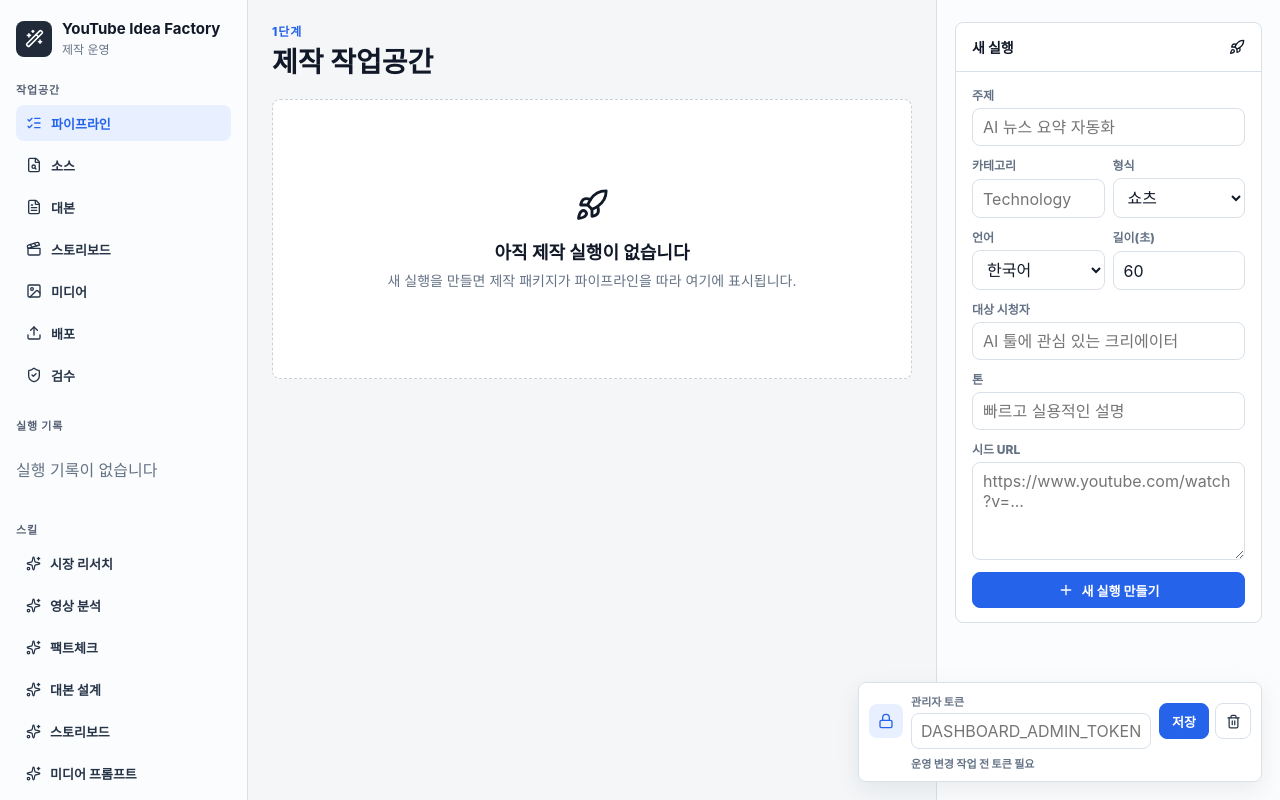
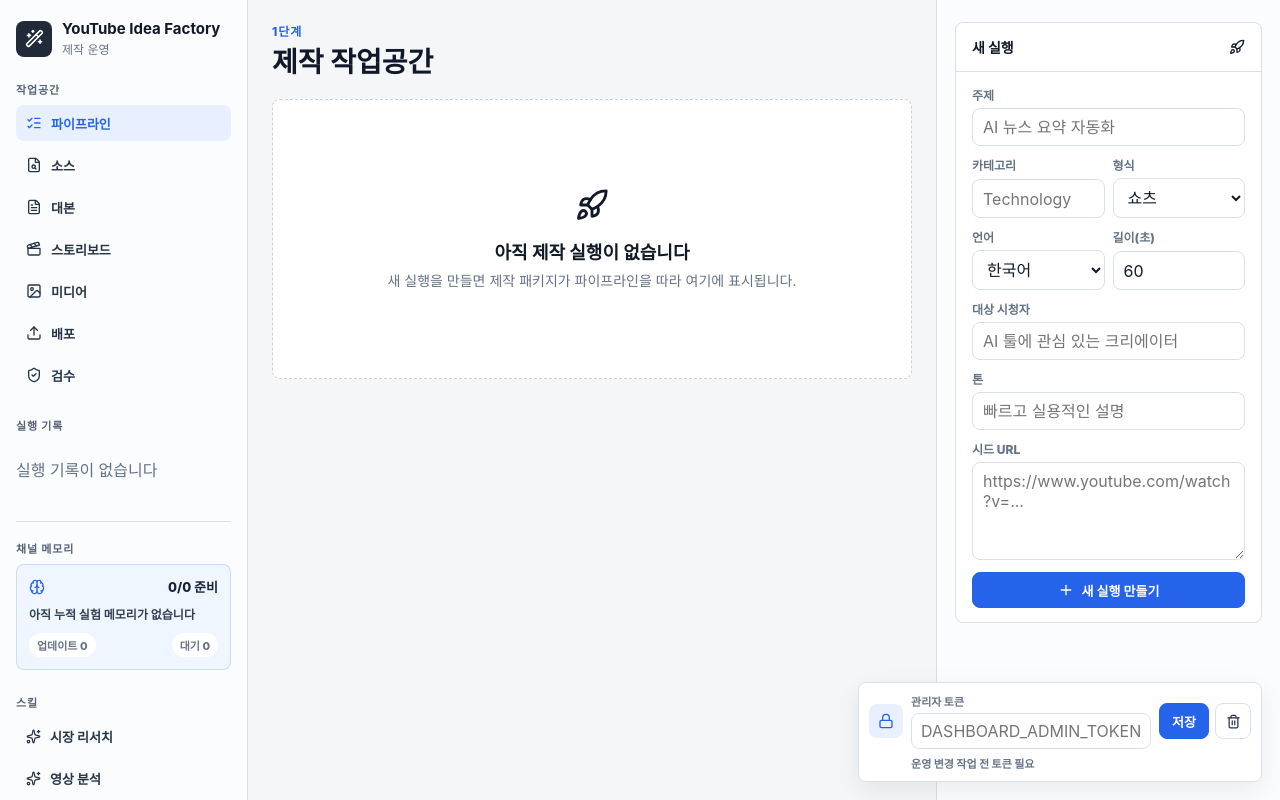
Before and after one commit to Jhongjin/youtube-idea_factory, a Next.js app: page / in a window 1280 px wide. Shown: the top 800 px of the page. Built offline with nearby package versions, Linux system fonts and the light colour scheme.

Commit message:
Add global channel memory index

```diff
--- /dev/null
+++ b/app/api/analytics/channel-memory-index/route.ts
@@ -0,0 +1,7 @@
+import { getChannelMemoryIndex } from "@/lib/channel-memory-index";
+
+export const dynamic = "force-dynamic";
+
+export async function GET() {
+  return Response.json({ index: await getChannelMemoryIndex() });
+}
--- a/app/globals.css
+++ b/app/globals.css
@@ -1899,6 +1899,58 @@
   background: var(--blue-soft);
 }
 
+.channel-memory-index {
+  border-top: 1px solid var(--line);
+  padding-top: 18px;
+}
+
+.memory-index-card {
+  display: grid;
+  gap: 10px;
+  border: 1px solid rgba(37, 99, 235, 0.18);
+  border-radius: 8px;
+  background: #eff6ff;
+  padding: 12px;
+}
+
+.memory-index-heading,
+.memory-index-stats {
+  display: flex;
+  align-items: center;
+  justify-content: space-between;
+  gap: 8px;
+}
+
+.memory-index-heading {
+  color: var(--blue);
+}
+
+.memory-index-heading strong {
+  color: #182235;
+  font-size: 13px;
+  font-weight: 850;
+}
+
+.memory-index-card p {
+  margin: 0;
+  color: #334155;
+  font-size: 12px;
+  font-weight: 750;
+  line-height: 1.45;
+}
+
+.memory-index-stats span {
+  display: inline-flex;
+  min-height: 24px;
+  align-items: center;
+  border-radius: 999px;
+  background: var(--surface);
+  color: var(--muted);
+  padding: 0 8px;
+  font-size: 11px;
+  font-weight: 850;
+}
+
 @media (max-width: 1180px) {
   .shell {
     grid-template-columns: 220px minmax(0, 1fr);
--- a/app/page.tsx
+++ b/app/page.tsx
@@ -1,6 +1,7 @@
 import {
   AlertTriangle,
   BarChart3,
+  Brain,
   CheckCircle2,
   Clapperboard,
   FileSearch,
@@ -56,6 +57,7 @@
 import { getRunApprovals, type RunApprovals } from "@/lib/approvals";
 import { getAssetGenerationState, type AssetGenerationState } from "@/lib/asset-generation-state";
 import { getRunArtifacts } from "@/lib/artifacts";
+import { getChannelMemoryIndex, type ChannelMemoryIndex } from "@/lib/channel-memory-index";
 import { validateProductionPackage, type PackageValidationResult } from "@/lib/package-validation";
 import { getSafeProviderSettings } from "@/lib/provider-settings";
 import { providerRoles, type SafeProviderSettings } from "@/lib/provider-settings-shared";
@@ -161,7 +163,37 @@
   );
 }
 
-function Sidebar({ runs, activeRun }: { runs: RunSummary[]; activeRun?: RunSummary }) {
+function ChannelMemoryIndexPanel({ index }: { index: ChannelMemoryIndex }) {
+  const topExperiment = index.next_experiments[0]?.text ?? "아직 누적 실험 메모리가 없습니다";
+  return (
+    <section className="nav-section channel-memory-index">
+      <h2>채널 메모리</h2>
+      <div className="memory-index-card">
+        <div className="memory-index-heading">
+          <Brain size={16} />
+          <strong>
+            {index.ready_update_count}/{index.run_count} 준비
+          </strong>
+        </div>
+        <p>{topExperiment}</p>
+        <div className="memory-index-stats">
+          <span>업데이트 {index.update_count}</span>
+          <span>대기 {index.skipped_runs}</span>
+        </div>
+      </div>
+    </section>
+  );
+}
+
+function Sidebar({
+  activeRun,
+  memoryIndex,
+  runs,
+}: {
+  activeRun?: RunSummary;
+  memoryIndex: ChannelMemoryIndex;
+  runs: RunSummary[];
+}) {
   return (
     <aside className="sidebar">
       <div className="brand">
@@ -205,6 +237,8 @@
           {runs.length === 0 ? <p className="muted">실행 기록이 없습니다</p> : null}
         </div>
       </section>
+
+      <ChannelMemoryIndexPanel index={memoryIndex} />
 
       <section className="nav-section">
         <h2>스킬</h2>
@@ -657,6 +691,7 @@
   searchParams?: Promise<{ run?: string }>;
 }) {
   const runs = await getRuns();
+  const memoryIndex = await getChannelMemoryIndex(runs);
   const providerSettings = await getSafeProviderSettings();
   const params = searchParams ? await searchParams : {};
   const activeRun = runs.find((run) => run.id === params.run) ?? runs[0];
@@ -669,7 +704,7 @@
 
   return (
     <div className="shell">
-      <Sidebar runs={runs} activeRun={activeRun} />
+      <Sidebar activeRun={activeRun} memoryIndex={memoryIndex} runs={runs} />
       {activeRun ? (
         <main className="main">
           <div className="topbar">
--- /dev/null
+++ b/lib/channel-memory-index.ts
@@ -0,0 +1,127 @@
+import type { ChannelMemoryUpdate } from "@/lib/channel-memory-update";
+import { readRunJson } from "@/lib/run-store";
+import { getRuns, type RunSummary } from "@/lib/runs";
+
+export type ChannelMemoryIndexItem = {
+  text: string;
+  count: number;
+  runs: Array<{
+    run_id: string;
+    topic: string;
+  }>;
+};
+
+export type ChannelMemoryIndex = {
+  created_at: string;
+  run_count: number;
+  update_count: number;
+  ready_update_count: number;
+  skipped_runs: number;
+  latest_update_at: string;
+  carry_forward: ChannelMemoryIndexItem[];
+  caution_flags: ChannelMemoryIndexItem[];
+  title_patterns: ChannelMemoryIndexItem[];
+  thumbnail_patterns: ChannelMemoryIndexItem[];
+  hook_patterns: ChannelMemoryIndexItem[];
+  next_experiments: ChannelMemoryIndexItem[];
+};
+
+const memoryPath = "12-channel-memory-update.json";
+
+function compact(value: string) {
+  return value.replace(/\s+/g, " ").trim();
+}
+
+function addItem(
+  map: Map<string, ChannelMemoryIndexItem>,
+  text: string,
+  run: Pick<RunSummary, "id" | "package">,
+) {
+  const key = compact(text);
+  if (!key) {
+    return;
+  }
+  const existing = map.get(key) ?? {
+    count: 0,
+    runs: [],
+    text: key,
+  };
+  existing.count += 1;
+  if (!existing.runs.some((item) => item.run_id === run.id)) {
+    existing.runs.push({
+      run_id: run.id,
+      topic: run.package.brief.topic,
+    });
+  }
+  map.set(key, existing);
+}
+
+function topItems(map: Map<string, ChannelMemoryIndexItem>, limit = 8) {
+  return [...map.values()]
+    .sort((a, b) => b.count - a.count || a.text.localeCompare(b.text))
+    .slice(0, limit);
+}
+
+export async function getChannelMemoryIndex(inputRuns?: RunSummary[]): Promise<ChannelMemoryIndex> {
+  const runs = inputRuns ?? (await getRuns());
+  const updates = await Promise.all(
+    runs.map(async (run) => ({
+      run,
+      update: await readRunJson<ChannelMemoryUpdate>(run.id, memoryPath).catch(() => null),
+    })),
+  );
+  const maps = {
+    carry_forward: new Map<string, ChannelMemoryIndexItem>(),
+    caution_flags: new Map<string, ChannelMemoryIndexItem>(),
+    hook_patterns: new Map<string, ChannelMemoryIndexItem>(),
+    next_experiments: new Map<string, ChannelMemoryIndexItem>(),
+    thumbnail_patterns: new Map<string, ChannelMemoryIndexItem>(),
+    title_patterns: new Map<string, ChannelMemoryIndexItem>(),
+  };
+  let latestUpdateAt = "";
+  let readyUpdateCount = 0;
+
+  for (const { run, update } of updates) {
+    if (!update) {
+      continue;
+    }
+    if (update.status === "ready") {
+      readyUpdateCount += 1;
+    }
+    latestUpdateAt = latestUpdateAt > update.created_at ? latestUpdateAt : update.created_at;
+    for (const item of update.carry_forward) {
+      addItem(maps.carry_forward, item, run);
+    }
+    for (const item of update.caution_flags) {
+      addItem(maps.caution_flags, item, run);
+    }
+    for (const item of update.title_patterns) {
+      addItem(maps.title_patterns, item, run);
+    }
+    for (const item of update.thumbnail_patterns) {
+      addItem(maps.thumbnail_patterns, item, run);
+    }
+    for (const item of update.hook_patterns) {
+      addItem(maps.hook_patterns, item, run);
+    }
+    for (const item of update.next_experiments) {
+      addItem(maps.next_experiments, item, run);
+    }
+  }
+
+  const updateCount = updates.filter((item) => item.update).length;
+  return {
+    carry_forward: topItems(maps.carry_forward),
+    caution_flags: topItems(maps.caution_flags),
+    created_at: new Date().toISOString(),
+    hook_patterns: topItems(maps.hook_patterns),
+    latest_update_at: latestUpdateAt,
+    next_experiments: topItems(maps.next_experiments),
+    ready_update_count: readyUpdateCount,
+    run_count: runs.length,
+    skipped_runs: runs.length - updateCount,
+    thumbnail_patterns: topItems(maps.thumbnail_patterns),
+    title_patterns: topItems(maps.title_patterns),
+    update_count: updateCount,
+  };
+}
```
Also changed, not shown: 3 other files (tests, documents, lock files or other folders).
